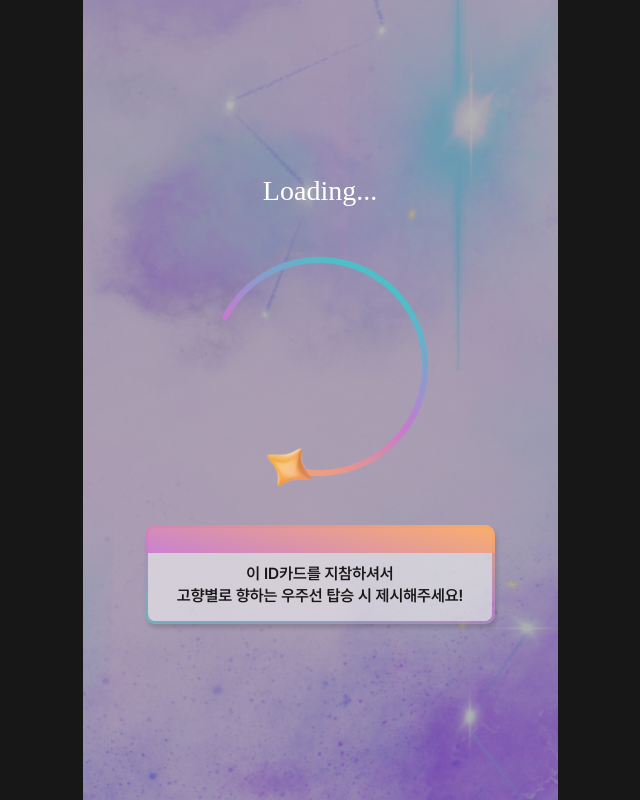
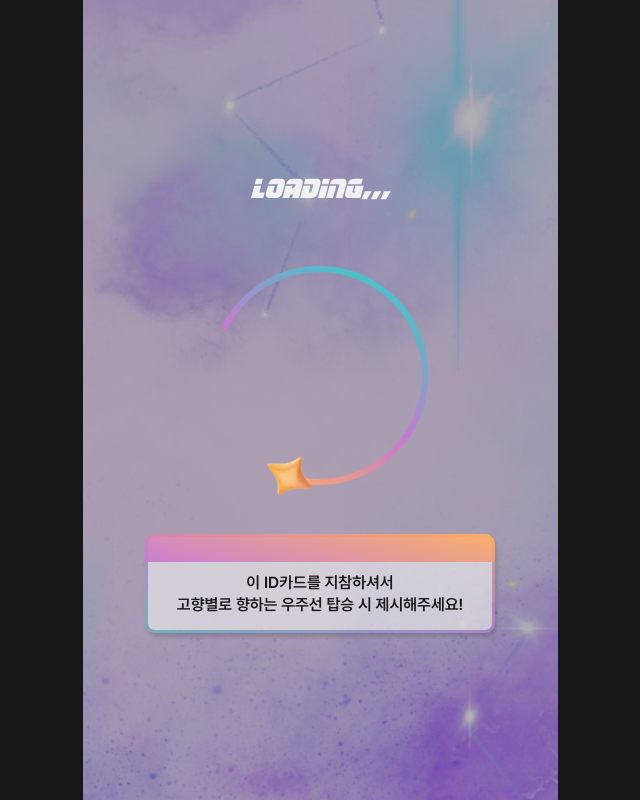
Before and after one commit to TEAM-WooKa/ASTRONAUT, a Next.js app: page /loading in a window 1280 px wide. Before the commit this address had no page. Shown: the whole page, without its empty margins (320-960 px from the left). Built offline with nearby package versions, Linux system fonts and the light colour scheme.

Commit message:
feat: loading safari 깨짐 적용

```diff
--- a/src/pages/loading.tsx
+++ b/src/pages/loading.tsx
@@ -7,6 +7,7 @@ import Image from 'next/image';
 import { useRouter } from 'next/router';
 import { useRef, useEffect } from 'react';
 import styled from 'styled-components';
+import LoadingSvg from '@/assets/images/loading.svg';
 
 const calcResult = (answers: { id: number; answer: string }[]) => {
   const color = answers[1].answer;
@@ -44,10 +45,10 @@ function LoadingPage() {
     value.current += 1;
     if (value.current >= 30) {
       const userData = getUserInputData();
-      router.push({
-        pathname: '/result/[type]',
-        query: { type: 1, ...userData },
-      });
+      // router.push({
+      //   pathname: '/result/[type]',
+      //   query: { type: 1, ...userData },
+      // });
     }
   };
 
@@ -62,8 +63,15 @@ function LoadingPage() {
   return (
     <Wrapper>
       <InnerWrapper>
-        <MainText>Loading...</MainText>
-        {/* <Image src="/LOADING.png" alt="loading..." width={140} height={26} /> */}
+        <MainText>
+          <Image
+            src="/images/loading.svg"
+            alt="loading..."
+            width={155}
+            height={43}
+          />
+        </MainText>
+
         <LoadingWrapper>
           <Loading />
         </LoadingWrapper>
@@ -119,6 +127,15 @@ const MainText = styled.div`
   font-family: 'Space Rave';
   font-size: 28px;
   color: #fff;
+  font-style: italic;
+  font-weight: 400;
+  font-size: 28px;
+  line-height: 26px;
+  /* identical to box height, or 93% */
+
+  /* 보조 컬러 2 */
+
+  color: #f1f1f1;
 `;
 
 const LoadingWrapper = styled.div`
```
Also changed, not shown: src/utils/device.ts (+7 -2 lines), public/images/loading.svg (added).
